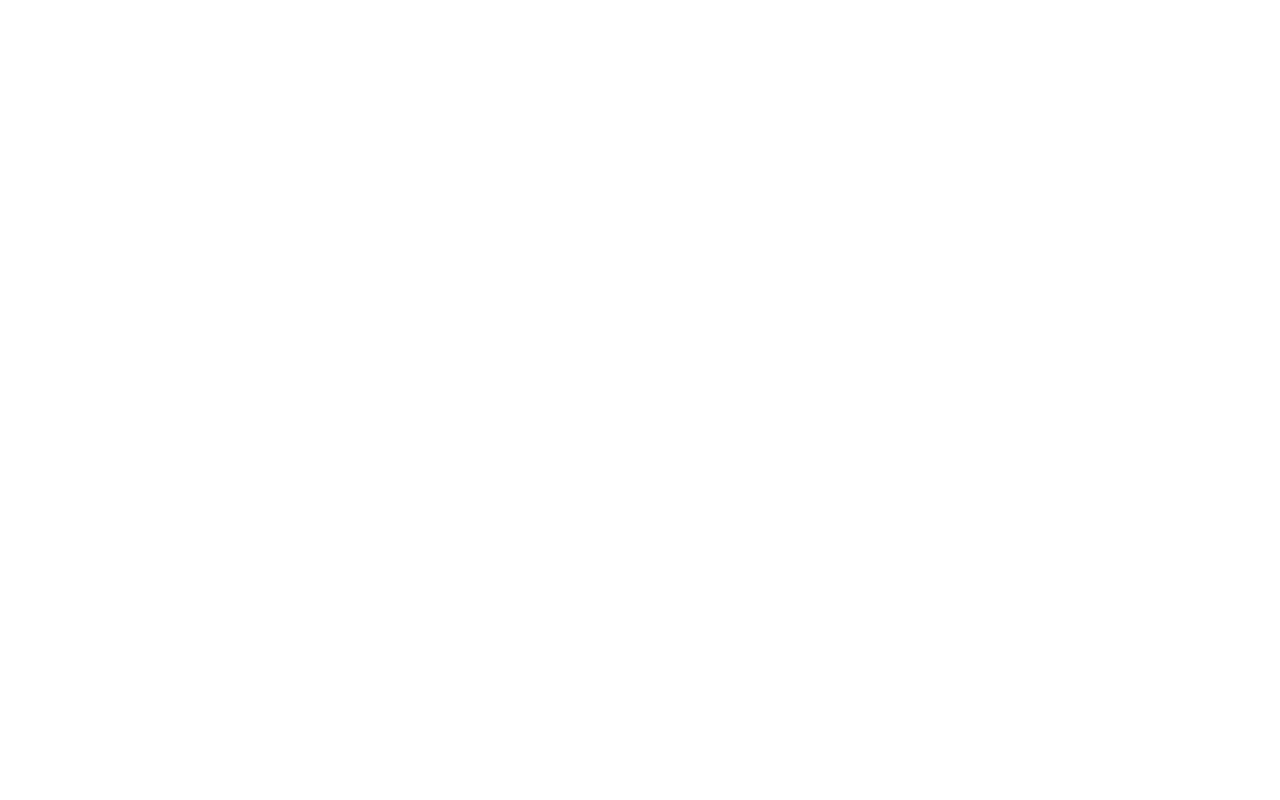
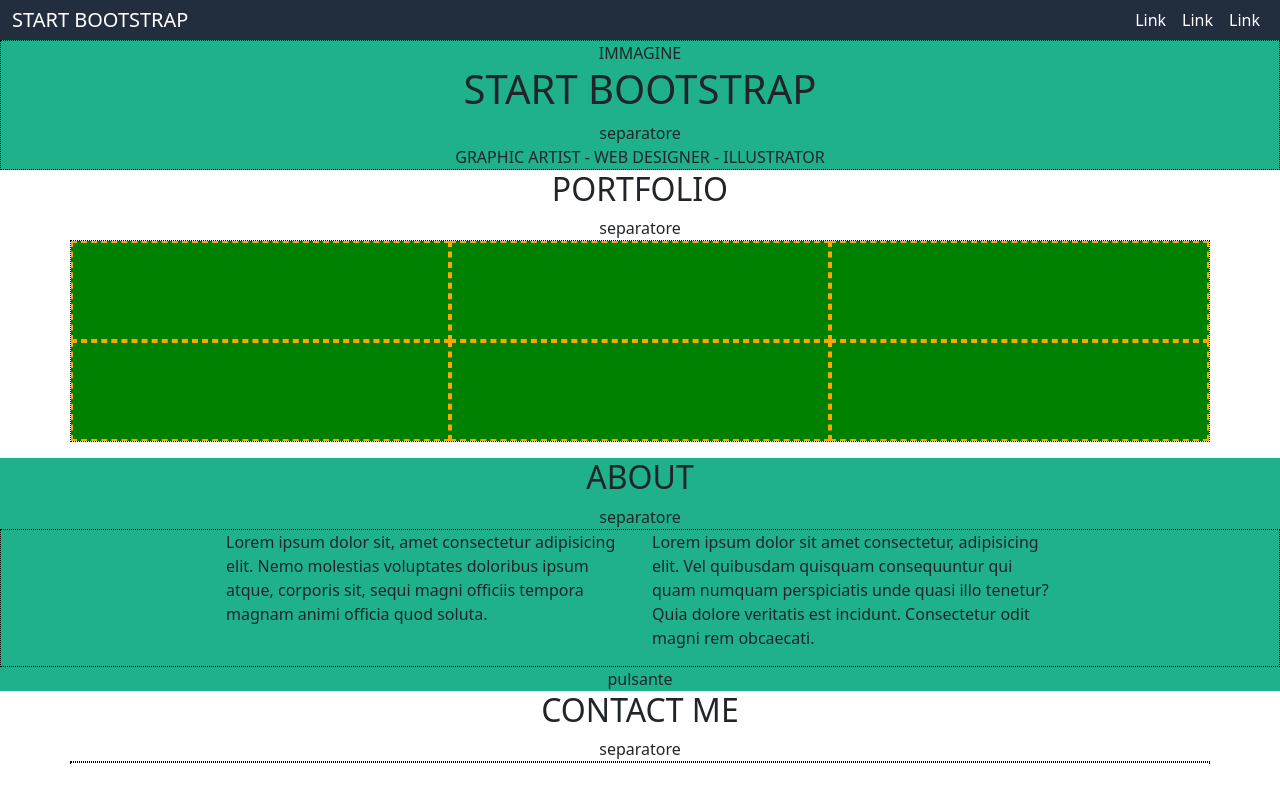
Before and after one commit to AlexNunzi/html-css-bootstrap-freelancer, a plain HTML site: page index.html in a window 1280 px wide. Drawn offline with nearby package versions, Linux system fonts and the light colour scheme.

Commit message:
Progressione layout

```diff
--- a/css/style.css
+++ b/css/style.css
@@ -0,0 +1,57 @@
+*{
+    margin: 0;
+    padding: 0;
+    box-sizing: border-box;
+}
+
+:root{
+    --primary-color: #222E3E;
+    --secondary-color: #1FB18A;
+    --tertiary-color: #2C425A;
+    --text-white: #FFFFFF;
+}
+
+/* DEBUG -------------------------------------------------- */
+
+.ms_debug .row {
+    border: 1px dotted black;
+}
+.debug div[class*=“col-“] {
+    border: 1px dashed red;
+}
+
+.ms_debug #portfolio .ms_content{
+    height: 100px;
+    background-color: green;
+    border: 2px dashed orange;
+}
+
+/* REGOLE DI CSS ------------------------------------------ */
+/* REGOLE GENERALI ---------------------------------------- */
+
+
+
+/* HEADER ------------------------------------------------- */
+
+header .navbar{
+    padding: 0;
+}
+
+header .navbar .container-fluid{
+    background-color: var(--primary-color);
+}
+
+header .navbar .container-fluid a{
+    color: var(--text-white);
+}
+
+.navbar-collapse{
+    flex-grow: 0;
+}
+
+/* MAIN --------------------------------------------------- */
+
+#start_bootstrap,
+#about{
+    background-color: var(--secondary-color);
+}
--- a/index.html
+++ b/index.html
@@ -9,11 +9,38 @@
         <link rel="stylesheet" href="css/style.css">
 
     </head>
-    <body>
+    <body class="ms_debug">
 
     <!-- HEADER -->
 
         <header>
+            <nav class="navbar navbar-expand-lg bg-body-tertiary">
+                <div class="container-fluid justify-content-between">
+
+                  <a class="navbar-brand" href="#">START BOOTSTRAP</a>
+
+                  <button class="navbar-toggler " type="button" data-bs-toggle="collapse" data-bs-target="#navbarSupportedContent" aria-controls="navbarSupportedContent" aria-expanded="false" aria-label="Toggle navigation">
+                    <span class="navbar-toggler-icon"></span>
+                  </button>
+
+                  <div class="collapse navbar-collapse" id="navbarSupportedContent">
+                    <ul class="navbar-nav me-auto mb-2 mb-lg-0 ms_border_content">
+                      <li class="nav-item ms_border_content">
+                        <a class="nav-link" href="#">Link</a>
+                      </li>
+
+                      <li class="nav-item ms_border_content">
+                        <a class="nav-link" href="#">Link</a>
+                      </li>
+
+                      <li class="nav-item ms_border_content">
+                        <a class="nav-link" href="#">Link</a>
+                      </li>
+                    </ul>
+                  </div>
+                </div>
+              </nav>
+
 
         </header>
 
@@ -21,6 +48,69 @@
 
         <main>
 
+            <section id="start_bootstrap" class="container-fluid">
+                <div class="row">
+                    <div class="col-xs-12 col-sm-8 text-center mx-auto ms_border_container">
+                        <div>IMMAGINE</div>
+                        <h1>START BOOTSTRAP</h1>
+                        <div>separatore</div>
+                        <div>GRAPHIC ARTIST - WEB DESIGNER - ILLUSTRATOR</div>
+                    </div>
+                </div>
+            </section>
+
+            <section id="portfolio" class="text-center pb-3">
+                <div class="container">
+                    <h2>PORTFOLIO</h2>
+                    <div>separatore</div>
+                    <div class="row justify-content-center">
+                        <div class="ms_content col-xs-12 col-sm-6 col-md-4"></div>
+                        <div class="ms_content col-xs-12 col-sm-6 col-md-4"></div>
+                        <div class="ms_content col-xs-12 col-sm-6 col-md-4"></div>
+                        <div class="ms_content col-xs-12 col-sm-6 col-md-4"></div>
+                        <div class="ms_content col-xs-12 col-sm-6 col-md-4"></div>
+                        <div class="ms_content col-xs-12 col-sm-6 col-md-4"></div>
+
+                    </div>
+                </div>
+            </section>
+
+            <section id="about" class="text-center container-fluid">
+
+                    <h2>ABOUT</h2>
+                    <div>separatore</div>
+                    <div class="row">
+                        <div class="col-sx-5 col-sm-4 offset-sm-2 text-start">
+                            <p>
+                                Lorem ipsum dolor sit, amet consectetur adipisicing elit. Nemo molestias voluptates doloribus ipsum atque, corporis sit, sequi magni officiis tempora magnam animi officia quod soluta.
+                            </p>
+                        </div>
+
+                        <div class="col-sx-5 col-sm-4 text-start">
+                            <p>
+                                Lorem ipsum dolor sit amet consectetur, adipisicing elit. Vel quibusdam quisquam consequuntur qui quam numquam perspiciatis unde quasi illo tenetur? Quia dolore veritatis est incidunt. Consectetur odit magni rem obcaecati.
+                            </p>
+                        </div>
+                    </div>
+
+                <div>
+                    pulsante
+                </div>
+
+            </section>
+
+
+            <section id="contact-me" class="text-center">
+                <div class="container">
+                    <h2>CONTACT ME</h2>
+                    <div>separatore</div>
+                    <div class="row">
+                        <div class="col">
+
+                        </div>
+                    </div>
+                </div>
+            </section>
         </main>
 
     <!-- FOOTER -->
```
